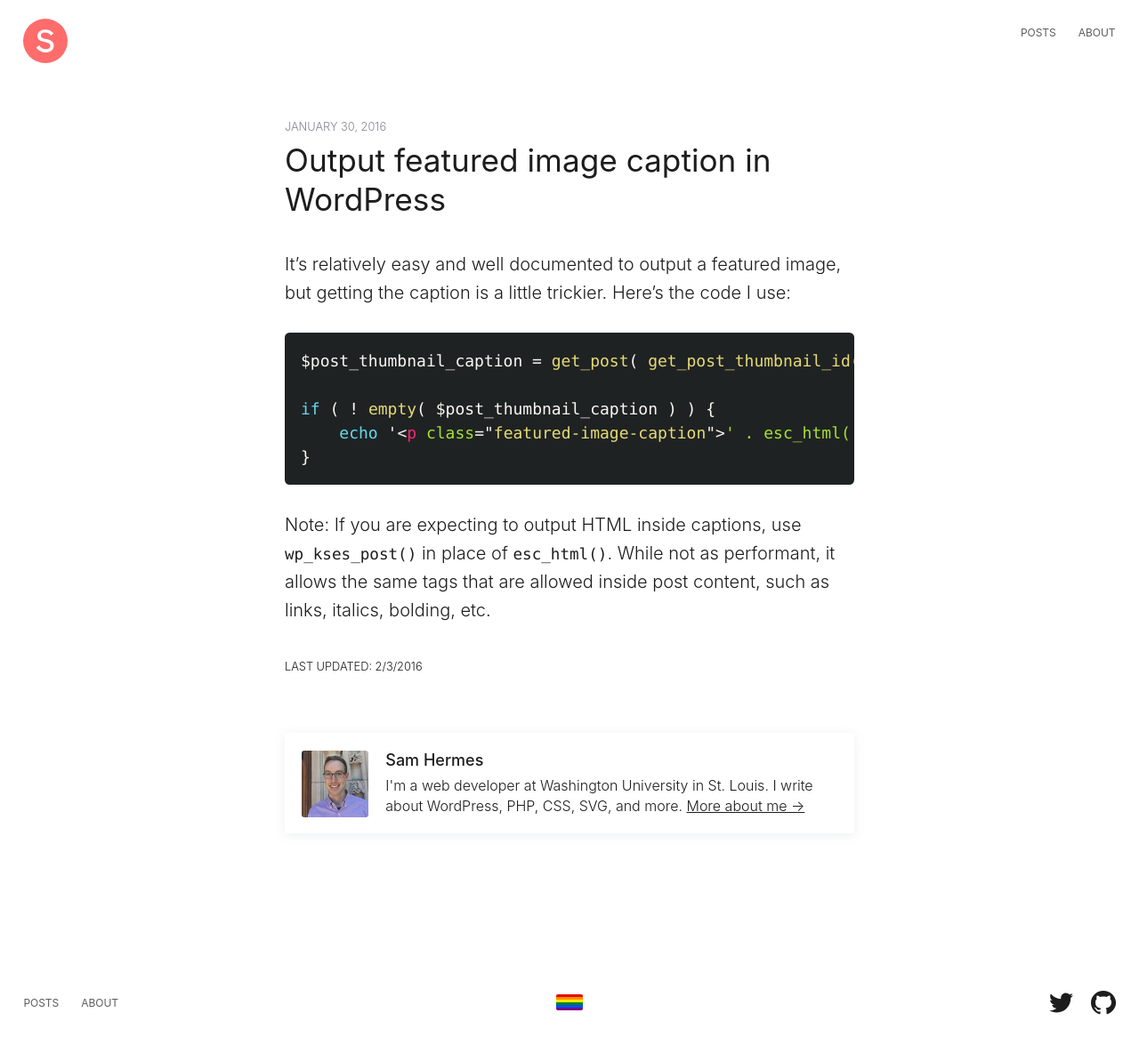
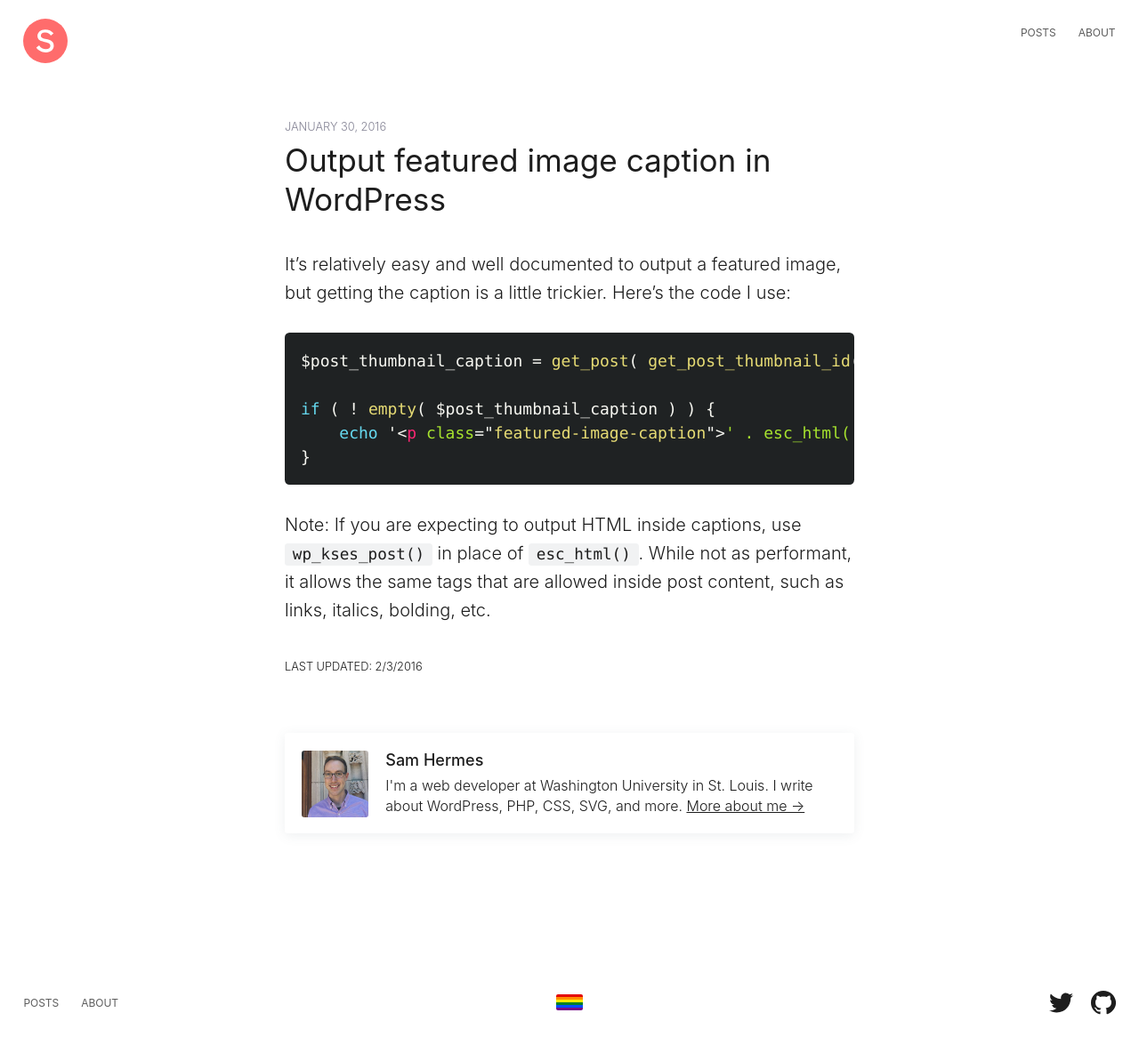
Before and after one commit to samhermes/samhermes.github.io, a Jekyll site: the page built from _posts/2016-01-30-output-featured-image-caption-wordpress.markdown, in a window 1280 px wide. Shown: the whole page at 89% size. Built offline with Jekyll 4.4.1, drawn with Linux system fonts in a browser that asks for light colours.

Commit message:
Apply style to code within content

```diff
--- a/_sass/_posts.scss
+++ b/_sass/_posts.scss
@@ -123,6 +123,9 @@
     }
     code {
       font-size: 1rem;
+      background: #f1f2f3;
+      padding: 0.1em 0.5em 0.2em;
+      border-radius: 0.2em;
       @media screen and (min-width: 37.5em) {
         font-size: 1.1rem;
       }
```
